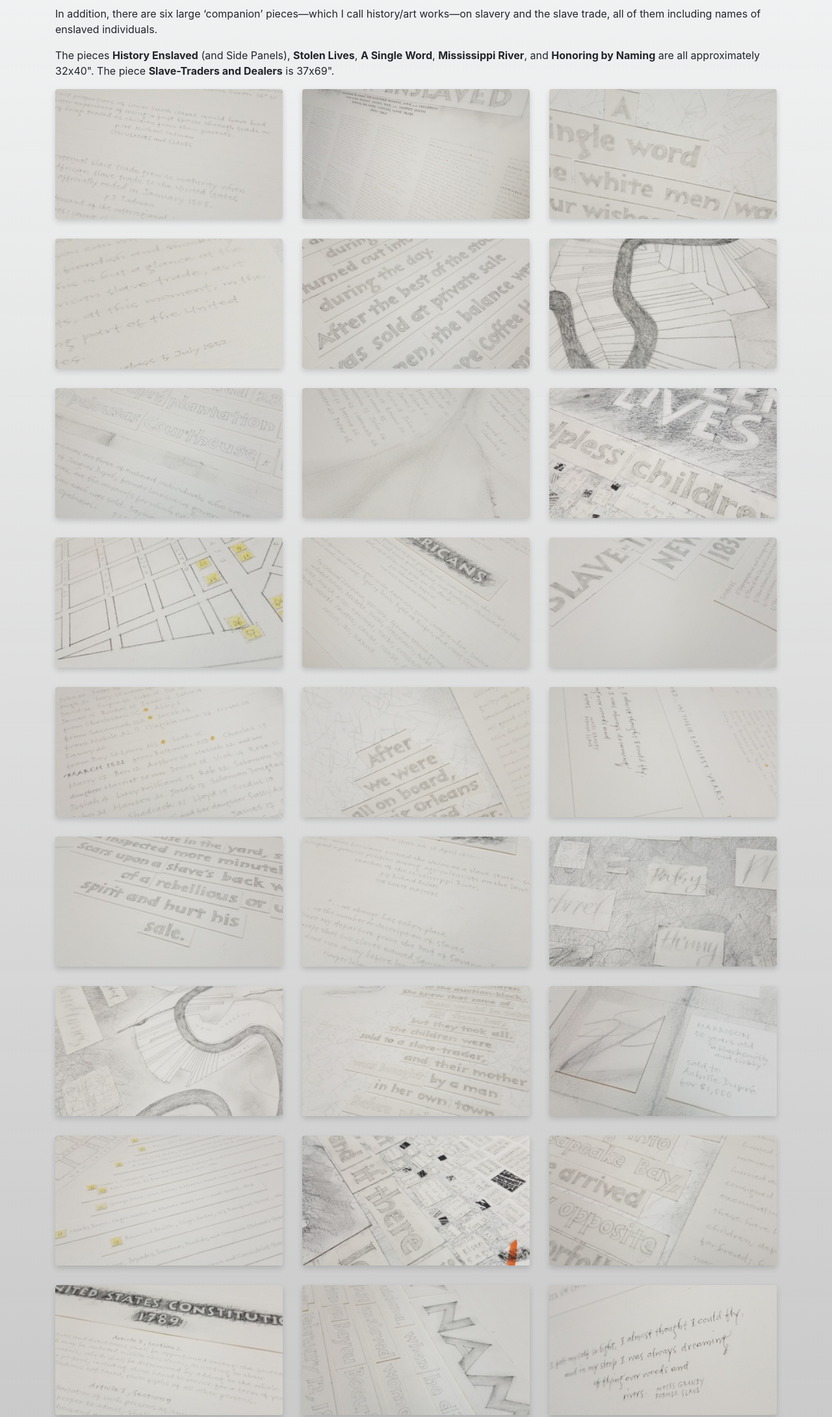
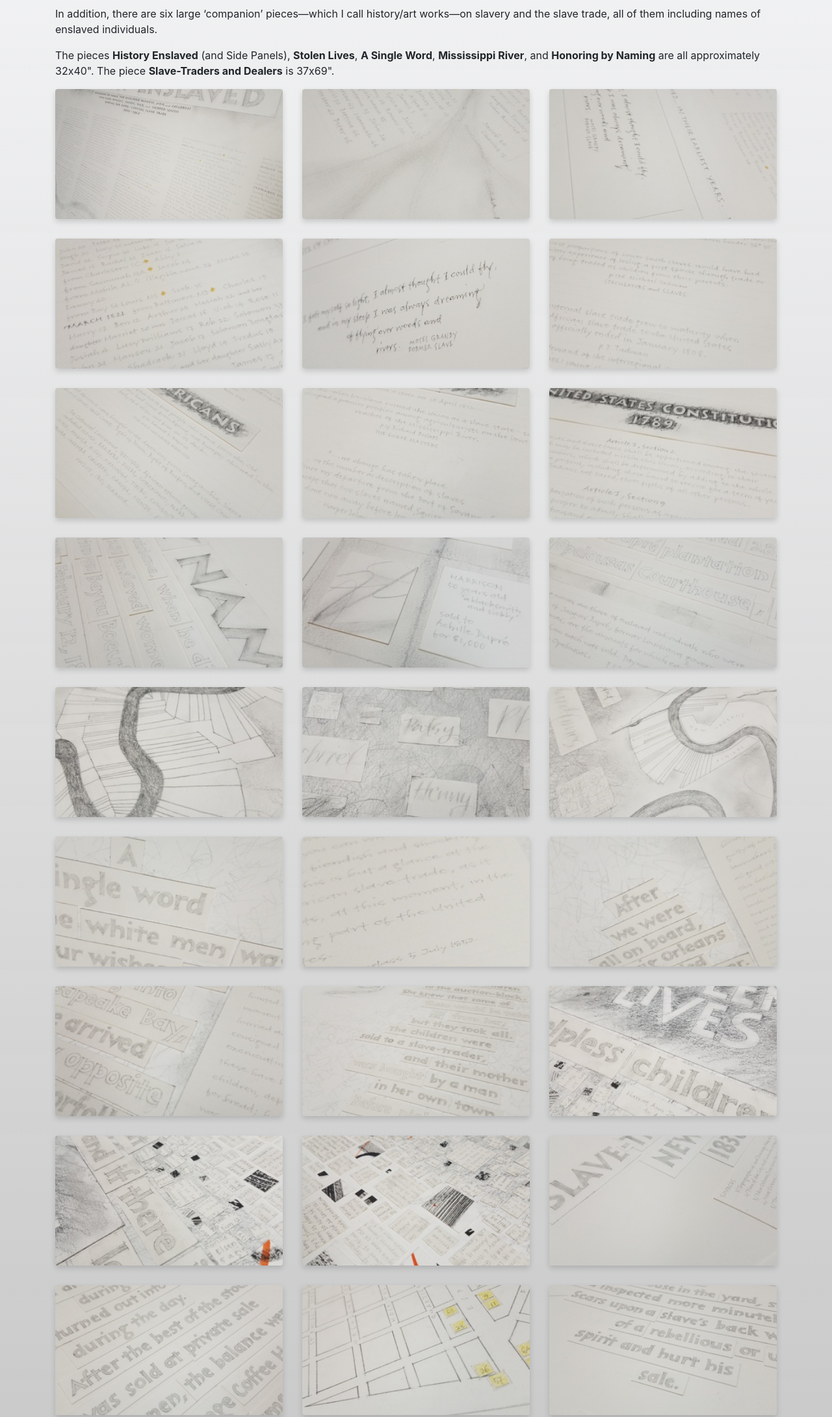
Before and after one commit to phyllisgoodnow/phyllisgoodnow.github.io, a plain HTML site: page index.html in a window 1280 px wide. Shown: the part 1900-4080 px from the top of the page at 65% size. Drawn offline with nearby package versions, Linux system fonts and the light colour scheme.

Commit message:
Reorder images

```diff
--- a/index.html
+++ b/index.html
@@ -228,153 +228,162 @@
 		</p>
 		<p>
 			The pieces <strong>History Enslaved</strong> (and Side Panels), <strong>Stolen Lives</strong>,
-            <strong>A Single Word</strong>, <strong>Mississippi River</strong>, and <strong>Honoring by Naming</strong>
-            are all approximately 32x40". The piece <strong>Slave-Traders and Dealers</strong> is 37x69".
+			<strong>A Single Word</strong>, <strong>Mississippi River</strong>, and <strong>Honoring by Naming</strong>
+			are all approximately 32x40". The piece <strong>Slave-Traders and Dealers</strong> is 37x69".
 		</p>
 		<div class="row text-center">
-			<div class="col-6 col-sm-4 thumb">
+            <div class="col-6 col-sm-4 thumb" id="he-2">
+                <a href="images/he/20181231_102828.jpg" data-lightbox="he" class="a-thumb">
+                    <img class="rounded" src="images/he/20181231_102828-thumb.jpg"/>
+                </a>
+            </div>
+            <div class="col-6 col-sm-4 thumb" id="he-8">
+                <a href="images/he/20181231_115809.jpg" data-lightbox="he" class="a-thumb">
+                    <img class="rounded" src="images/he/20181231_115809-thumb.jpg"/>
+                </a>
+            </div>
+            <div class="col-6 col-sm-4 thumb" id="he-15">
+                <a href="images/he/20181231_103013.jpg" data-lightbox="he" class="a-thumb">
+                    <img class="rounded" src="images/he/20181231_103013-thumb.jpg"/>
+                </a>
+            </div>
+
+            <div class="col-6 col-sm-4 thumb" id="he-13">
+                <a href="images/he/20181231_115934.jpg" data-lightbox="he" class="a-thumb">
+                    <img class="rounded" src="images/he/20181231_115934-thumb.jpg"/>
+                </a>
+            </div>
+            <div class="col-6 col-sm-4 thumb" id="he-27">
+                <a href="images/he/20181231_103131.jpg" data-lightbox="he" class="a-thumb">
+                    <img class="rounded" src="images/he/20181231_103131-thumb.jpg"/>
+                </a>
+            </div>
+            <div class="col-6 col-sm-4 thumb" id="he-1">
 				<a href="images/he/20181231_120109.jpg" data-lightbox="he" class="a-thumb">
 					<img class="rounded" src="images/he/20181231_120109-thumb.jpg"/>
 				</a>
 			</div>
-			<div class="col-6 col-sm-4 thumb">
-				<a href="images/he/20181231_102828.jpg" data-lightbox="he" class="a-thumb">
-					<img class="rounded" src="images/he/20181231_102828-thumb.jpg"/>
-				</a>
-			</div>
-			<div class="col-6 col-sm-4 thumb">
+
+            <div class="col-6 col-sm-4 thumb" id="he-11">
+                <a href="images/he/20181231_102531.jpg" data-lightbox="he" class="a-thumb">
+                    <img class="rounded" src="images/he/20181231_102531-thumb.jpg"/>
+                </a>
+            </div>
+            <div class="col-6 col-sm-4 thumb" id="he-17">
+                <a href="images/he/20181231_102712.jpg" data-lightbox="he" class="a-thumb">
+                    <img class="rounded" src="images/he/20181231_102712-thumb.jpg"/>
+                </a>
+            </div>
+            <div class="col-6 col-sm-4 thumb" id="he-25">
+                <a href="images/he/20181231_102601.jpg" data-lightbox="he" class="a-thumb">
+                    <img class="rounded" src="images/he/20181231_102601-thumb.jpg"/>
+                </a>
+            </div>
+
+            <div class="col-6 col-sm-4 thumb" id="he-26">
+                <a href="images/he/20181231_104104.jpg" data-lightbox="he" class="a-thumb">
+                    <img class="rounded" src="images/he/20181231_104104-thumb.jpg"/>
+                </a>
+            </div>
+            <div class="col-6 col-sm-4 thumb" id="he-21">
+                <a href="images/he/20181231_104207.jpg" data-lightbox="he" class="a-thumb">
+                    <img class="rounded" src="images/he/20181231_104207-thumb.jpg"/>
+                </a>
+            </div>
+            <div class="col-6 col-sm-4 thumb" id="he-7">
+                <a href="images/he/20181231_104125.jpg" data-lightbox="he" class="a-thumb">
+                    <img class="rounded" src="images/he/20181231_104125-thumb.jpg"/>
+                </a>
+            </div>
+
+            <div class="col-6 col-sm-4 thumb" id="he-6">
+                <a href="images/he/20181231_102350.jpg" data-lightbox="he" class="a-thumb">
+                    <img class="rounded" src="images/he/20181231_102350-thumb.jpg"/>
+                </a>
+            </div>
+            <div class="col-6 col-sm-4 thumb" id="he-18">
+                <a href="images/he/20181231_102302.jpg" data-lightbox="he" class="a-thumb">
+                    <img class="rounded" src="images/he/20181231_102302-thumb.jpg"/>
+                </a>
+            </div>
+            <div class="col-6 col-sm-4 thumb" id="he-19">
+                <a href="images/he/20181231_102317.jpg" data-lightbox="he" class="a-thumb">
+                    <img class="rounded" src="images/he/20181231_102317-thumb.jpg"/>
+                </a>
+            </div>
+
+            <div class="col-6 col-sm-4 thumb" id="he-3">
 				<a href="images/he/20181231_103539.jpg" data-lightbox="he" class="a-thumb">
 					<img class="rounded" src="images/he/20181231_103539-thumb.jpg"/>
 				</a>
 			</div>
-			<div class="col-6 col-sm-4 thumb">
+            <div class="col-6 col-sm-4 thumb" id="he-4">
 				<a href="images/he/20181231_115600.jpg" data-lightbox="he" class="a-thumb">
 					<img class="rounded" src="images/he/20181231_115600-thumb.jpg"/>
 				</a>
 			</div>
-			<div class="col-6 col-sm-4 thumb">
+            <div class="col-6 col-sm-4 thumb" id="he-14">
+                <a href="images/he/20181231_103615.jpg" data-lightbox="he" class="a-thumb">
+                    <img class="rounded" src="images/he/20181231_103615-thumb.jpg"/>
+                </a>
+            </div>
+
+            <div class="col-6 col-sm-4 thumb" id="he-24">
+                <a href="images/he/20181231_103451.jpg" data-lightbox="he" class="a-thumb">
+                    <img class="rounded" src="images/he/20181231_103451-thumb.jpg"/>
+                </a>
+            </div>
+            <div class="col-6 col-sm-4 thumb" id="he-20">
+                <a href="images/he/20181231_103431.jpg" data-lightbox="he" class="a-thumb">
+                    <img class="rounded" src="images/he/20181231_103431-thumb.jpg"/>
+                </a>
+            </div>
+            <div class="col-6 col-sm-4 thumb" id="he-9">
+                <a href="images/he/20181231_103716.jpg" data-lightbox="he" class="a-thumb">
+                    <img class="rounded" src="images/he/20181231_103716-thumb.jpg"/>
+                </a>
+            </div>
+
+            <div class="col-6 col-sm-4 thumb" id="he-23">
+                <a href="images/he/20181231_103732.jpg" data-lightbox="he" class="a-thumb">
+                    <img class="rounded" src="images/he/20181231_103732-thumb.jpg"/>
+                </a>
+            </div>
+            <div class="col-6 col-sm-4 thumb" id="he-29">
+                <a href="images/he/20181231_103722.jpg" data-lightbox="he" class="a-thumb">
+                    <img class="rounded" src="images/he/20181231_103722-thumb.jpg"/>
+                </a>
+            </div>
+            <div class="col-6 col-sm-4 thumb" id="he-12">
+                <a href="images/he/20181231_104431.jpg" data-lightbox="he" class="a-thumb">
+                    <img class="rounded" src="images/he/20181231_104431-thumb.jpg"/>
+                </a>
+            </div>
+
+            <div class="col-6 col-sm-4 thumb" id="he-5">
 				<a href="images/he/20181231_104442.jpg" data-lightbox="he" class="a-thumb">
 					<img class="rounded" src="images/he/20181231_104442-thumb.jpg"/>
 				</a>
 			</div>
-			<div class="col-6 col-sm-4 thumb">
-				<a href="images/he/20181231_102350.jpg" data-lightbox="he" class="a-thumb">
-					<img class="rounded" src="images/he/20181231_102350-thumb.jpg"/>
-				</a>
-			</div>
-			<div class="col-6 col-sm-4 thumb">
-				<a href="images/he/20181231_104125.jpg" data-lightbox="he" class="a-thumb">
-					<img class="rounded" src="images/he/20181231_104125-thumb.jpg"/>
-				</a>
-			</div>
-			<div class="col-6 col-sm-4 thumb">
-				<a href="images/he/20181231_115809.jpg" data-lightbox="he" class="a-thumb">
-					<img class="rounded" src="images/he/20181231_115809-thumb.jpg"/>
-				</a>
-			</div>
-			<div class="col-6 col-sm-4 thumb">
-				<a href="images/he/20181231_103716.jpg" data-lightbox="he" class="a-thumb">
-					<img class="rounded" src="images/he/20181231_103716-thumb.jpg"/>
-				</a>
-			</div>
-			<div class="col-6 col-sm-4 thumb">
+            <div class="col-6 col-sm-4 thumb" id="he-10">
 				<a href="images/he/20181231_104553.jpg" data-lightbox="he" class="a-thumb">
 					<img class="rounded" src="images/he/20181231_104553-thumb.jpg"/>
 				</a>
 			</div>
-			<div class="col-6 col-sm-4 thumb">
-				<a href="images/he/20181231_102531.jpg" data-lightbox="he" class="a-thumb">
-					<img class="rounded" src="images/he/20181231_102531-thumb.jpg"/>
-				</a>
-			</div>
-			<div class="col-6 col-sm-4 thumb">
-				<a href="images/he/20181231_104431.jpg" data-lightbox="he" class="a-thumb">
-					<img class="rounded" src="images/he/20181231_104431-thumb.jpg"/>
-				</a>
-			</div>
-			<div class="col-6 col-sm-4 thumb">
-				<a href="images/he/20181231_115934.jpg" data-lightbox="he" class="a-thumb">
-					<img class="rounded" src="images/he/20181231_115934-thumb.jpg"/>
-				</a>
-			</div>
-			<div class="col-6 col-sm-4 thumb">
-				<a href="images/he/20181231_103615.jpg" data-lightbox="he" class="a-thumb">
-					<img class="rounded" src="images/he/20181231_103615-thumb.jpg"/>
-				</a>
-			</div>
-			<div class="col-6 col-sm-4 thumb">
-				<a href="images/he/20181231_103013.jpg" data-lightbox="he" class="a-thumb">
-					<img class="rounded" src="images/he/20181231_103013-thumb.jpg"/>
-				</a>
-			</div>
-			<div class="col-6 col-sm-4 thumb">
+            <div class="col-6 col-sm-4 thumb" id="he-16">
 				<a href="images/he/20181231_104611.jpg" data-lightbox="he" class="a-thumb">
 					<img class="rounded" src="images/he/20181231_104611-thumb.jpg"/>
 				</a>
 			</div>
-			<div class="col-6 col-sm-4 thumb">
-				<a href="images/he/20181231_102712.jpg" data-lightbox="he" class="a-thumb">
-					<img class="rounded" src="images/he/20181231_102712-thumb.jpg"/>
-				</a>
-			</div>
-			<div class="col-6 col-sm-4 thumb">
-				<a href="images/he/20181231_102302.jpg" data-lightbox="he" class="a-thumb">
-					<img class="rounded" src="images/he/20181231_102302-thumb.jpg"/>
-				</a>
-			</div>
-			<div class="col-6 col-sm-4 thumb">
-				<a href="images/he/20181231_102317.jpg" data-lightbox="he" class="a-thumb">
-					<img class="rounded" src="images/he/20181231_102317-thumb.jpg"/>
-				</a>
-			</div>
-			<div class="col-6 col-sm-4 thumb">
-				<a href="images/he/20181231_103431.jpg" data-lightbox="he" class="a-thumb">
-					<img class="rounded" src="images/he/20181231_103431-thumb.jpg"/>
-				</a>
-			</div>
-			<div class="col-6 col-sm-4 thumb">
-				<a href="images/he/20181231_104207.jpg" data-lightbox="he" class="a-thumb">
-					<img class="rounded" src="images/he/20181231_104207-thumb.jpg"/>
-				</a>
-			</div>
-			<div class="col-6 col-sm-4 thumb">
+
+            <div class="col-6 col-sm-4 thumb" id="he-22">
 				<a href="images/he/20181231_104459.jpg" data-lightbox="he" class="a-thumb">
 					<img class="rounded" src="images/he/20181231_104459-thumb.jpg"/>
 				</a>
 			</div>
-			<div class="col-6 col-sm-4 thumb">
-				<a href="images/he/20181231_103732.jpg" data-lightbox="he" class="a-thumb">
-					<img class="rounded" src="images/he/20181231_103732-thumb.jpg"/>
-				</a>
-			</div>
-			<div class="col-6 col-sm-4 thumb">
-				<a href="images/he/20181231_103451.jpg" data-lightbox="he" class="a-thumb">
-					<img class="rounded" src="images/he/20181231_103451-thumb.jpg"/>
-				</a>
-			</div>
-			<div class="col-6 col-sm-4 thumb">
-				<a href="images/he/20181231_102601.jpg" data-lightbox="he" class="a-thumb">
-					<img class="rounded" src="images/he/20181231_102601-thumb.jpg"/>
-				</a>
-			</div>
-			<div class="col-6 col-sm-4 thumb">
-				<a href="images/he/20181231_104104.jpg" data-lightbox="he" class="a-thumb">
-					<img class="rounded" src="images/he/20181231_104104-thumb.jpg"/>
-				</a>
-			</div>
-			<div class="col-6 col-sm-4 thumb">
-				<a href="images/he/20181231_103131.jpg" data-lightbox="he" class="a-thumb">
-					<img class="rounded" src="images/he/20181231_103131-thumb.jpg"/>
-				</a>
-			</div>
-			<div class="col-6 col-sm-4 thumb">
+            <div class="col-6 col-sm-4 thumb" id="he-28">
 				<a href="images/he/20181231_104528.jpg" data-lightbox="he" class="a-thumb">
 					<img class="rounded" src="images/he/20181231_104528-thumb.jpg"/>
-				</a>
-			</div>
-			<div class="col-6 col-sm-4 thumb">
-				<a href="images/he/20181231_103722.jpg" data-lightbox="he" class="a-thumb">
-					<img class="rounded" src="images/he/20181231_103722-thumb.jpg"/>
 				</a>
 			</div>
 		</div>
```
Also changed, not shown: template.html (+1 -1 lines).
